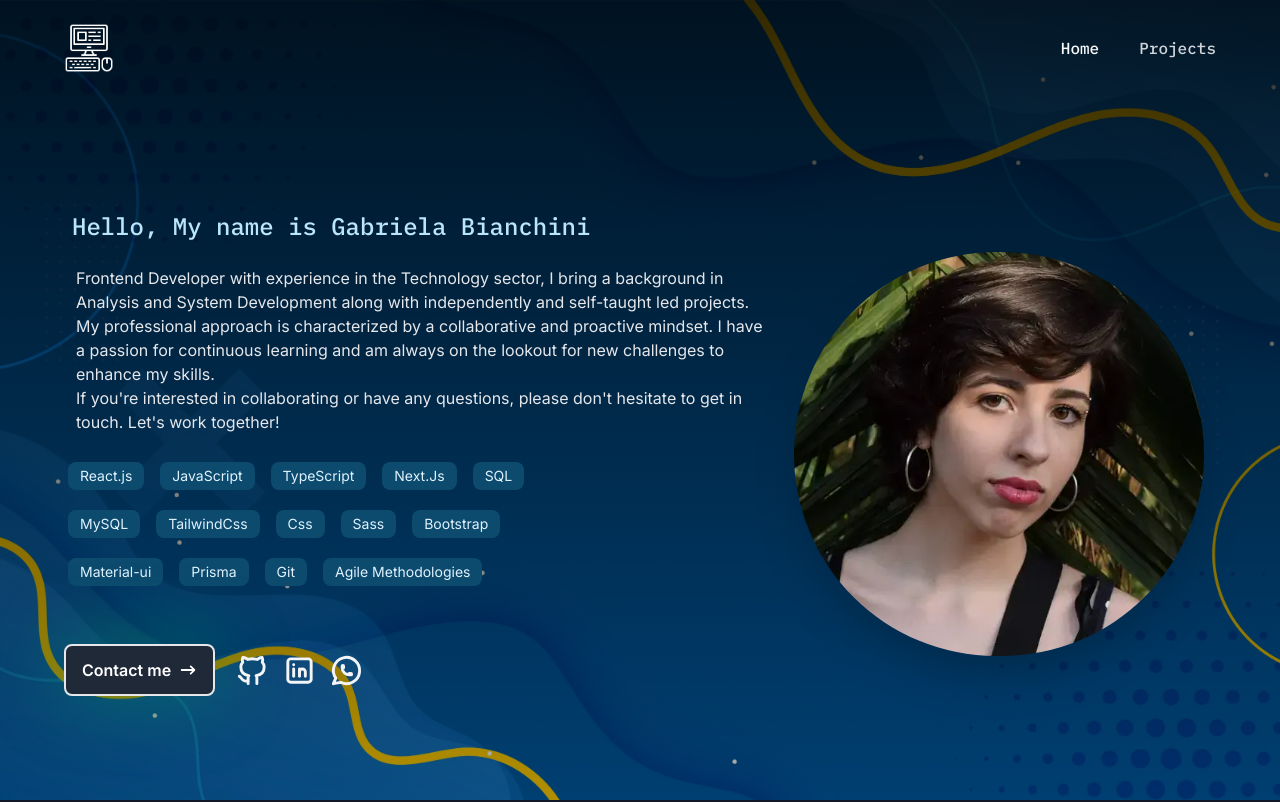
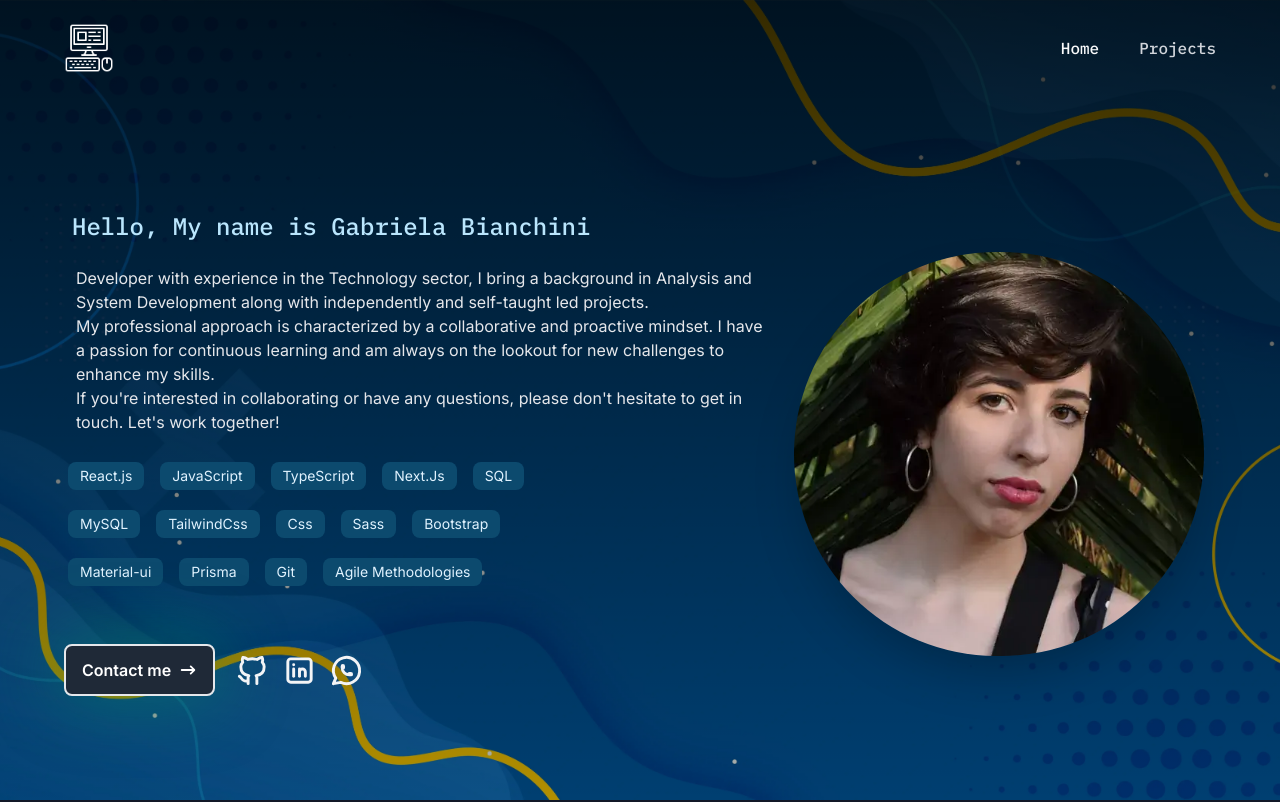
Before and after one commit to Gabianchini/portifolio, a Next.js app: page / in a window 1280 px wide. Shown: the top 802 px of the page. Built offline with nearby package versions, Linux system fonts and the light colour scheme.

Commit message:
Change text

```diff
--- a/app/components/pages/home/hero-section/index.tsx
+++ b/app/components/pages/home/hero-section/index.tsx
@@ -58,7 +58,7 @@ export const HeroSection = () => {
             <section
               className="text-gray-200 my-6 text-sm sm:text-base mx-3">
               <p>
-                Frontend Developer with experience in the Technology sector, I
+                Developer with experience in the Technology sector, I
                 bring a background in Analysis and System Development along with
                 independently and self-taught led projects.
               </p>
--- a/app/layout.tsx
+++ b/app/layout.tsx
@@ -23,7 +23,7 @@ export default function RootLayout({ children }: { children: ReactNode }) {
   return (
     <html lang="pt-BR" className={`${inter.variable} ${plexMono.variable}`}>
       <head>
-        <meta name="description" content="Discover Gabriela Bianchini's portfolio, a collection showcasing the expertise of a skilled frontend developer. Explore a world of innovation and creativity in web development."></meta>
+        <meta name="description" content="Discover Gabriela Bianchini's portfolio, a collection showcasing the expertise of a skilled developer. Explore a world of innovation and creativity in web development."></meta>
         <link rel="icon" href="/images/icon3.webp" type="image/webp"/>
         <title>Portifolio</title>
       </head>
```
